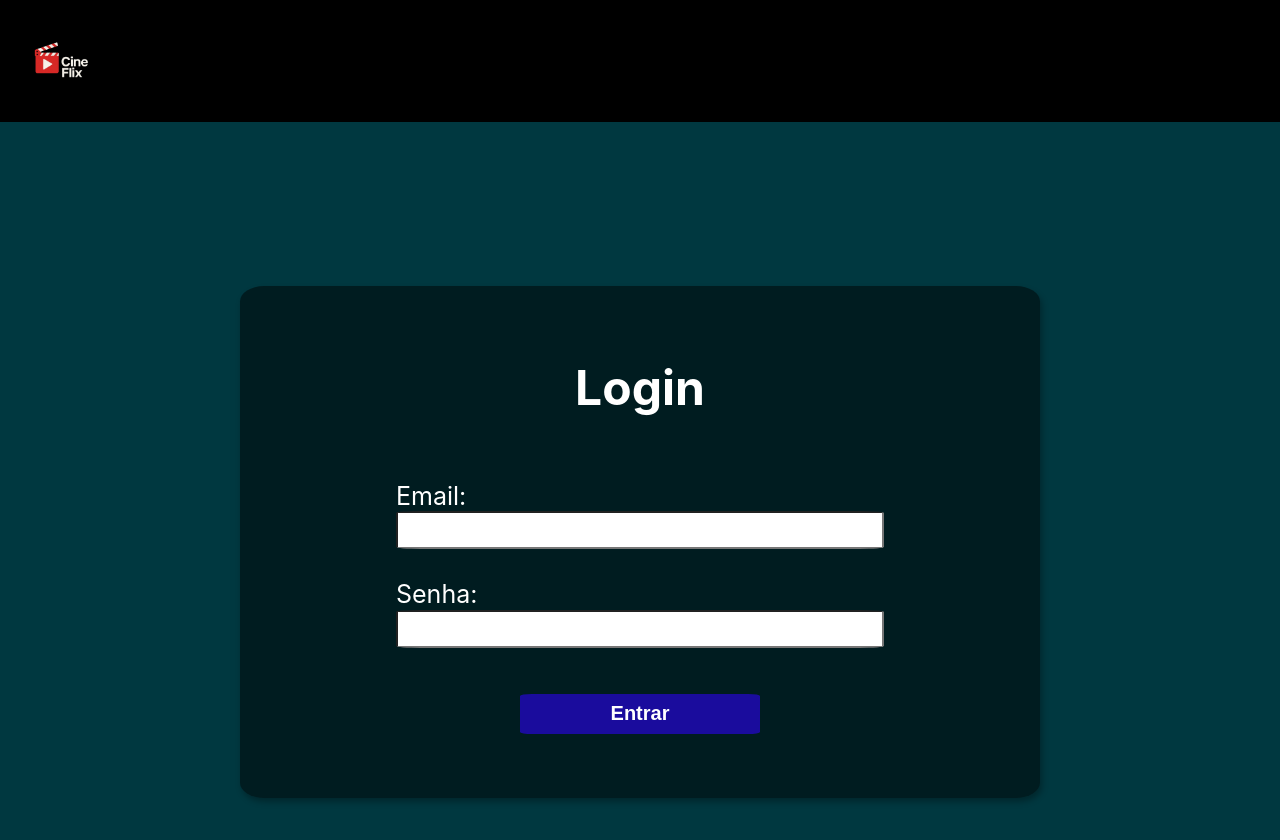
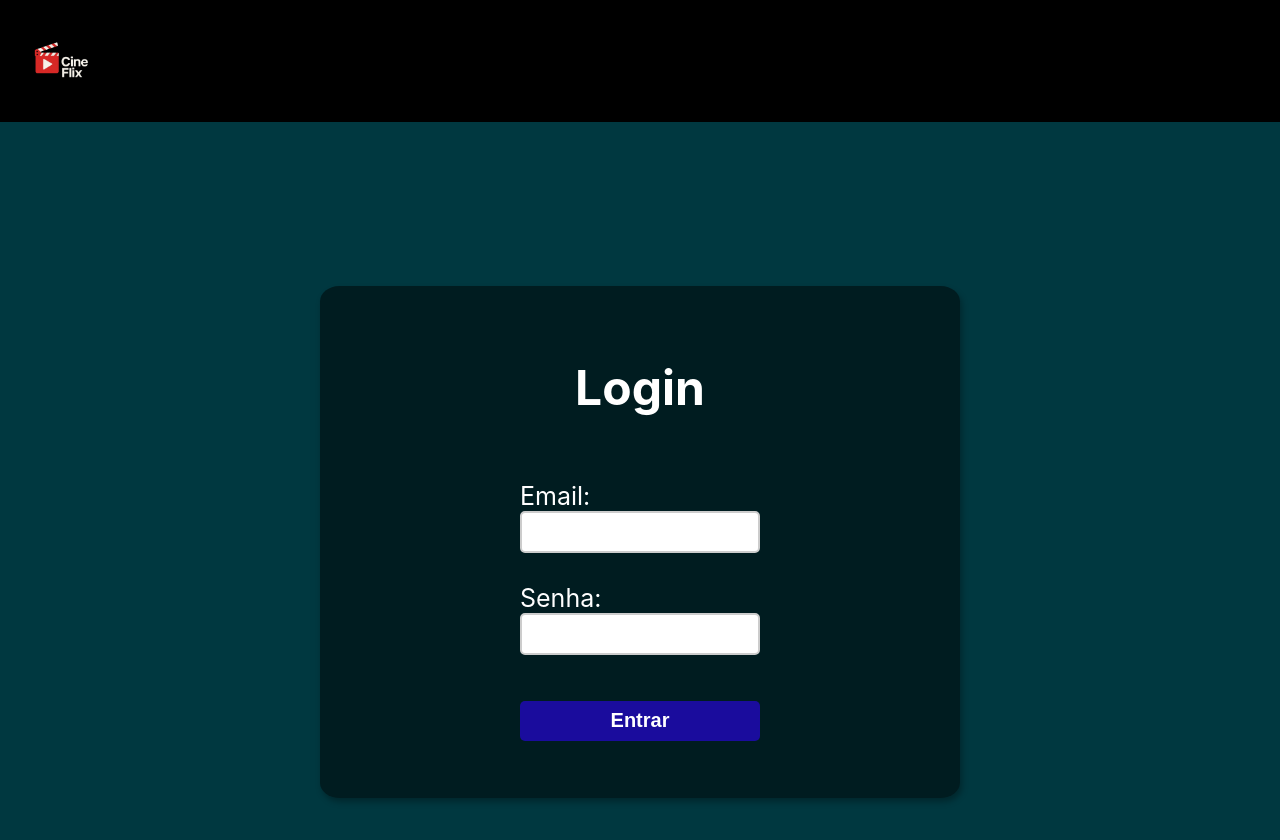
Before and after one commit to Messiassaba08/cinema-app, a React (Create React App) app: page /login in a window 1280 px wide. Shown: the top 840 px of the page. Built offline with nearby package versions, Linux system fonts and the light colour scheme.

Commit message:
styling seats select page

```diff
--- a/src/pages/SeatSelection.css
+++ b/src/pages/SeatSelection.css
@@ -3,10 +3,22 @@
   padding: 20px;
 }
 
+.back-button {
+  border: none;
+  width: 12rem;
+  height: 1.5rem;
+  cursor: pointer;
+  border-radius: 5px;
+}
+
+.back-button:hover {
+  background-color: rgb(202, 202, 202);
+}
+
 .screen {
   margin: 20px auto;
-  width: 60%;
-  background: #ccc;
+  width: 30rem;
+  background: #526cff;
   padding: 10px;
   border-radius: 5px;
   font-weight: bold;
@@ -14,7 +26,7 @@
 
 .seat-grid {
   display: grid;
-  grid-template-columns: repeat(8, 40px);
+  grid-template-columns: repeat(4, 40px) 60px repeat(4, 40px);
   gap: 10px;
   justify-content: center;
   margin-top: 20px;
@@ -23,8 +35,7 @@
 .seat {
   width: 40px;
   height: 40px;
-  background-color: #eee;
-  border: 1px solid #ccc;
+  background-color: #00a00d;
   line-height: 40px;
   text-align: center;
   cursor: pointer;
@@ -32,16 +43,26 @@
 }
 
 .seat.selected {
-  background-color: #6c6;
+  background-color: rgb(255, 230, 0);
+  color: black;
+}
+
+.seat.occupied {
+  background-color: #e74c3c;
+  cursor: not-allowed;
 }
 
 .confirm-button {
   margin-top: 20px;
   padding: 10px 20px;
   font-weight: bold;
-  background-color: #4287f5;
+  background-color: rgba(47, 0, 255, 0.562);
   color: white;
   border: none;
   border-radius: 5px;
   cursor: pointer;
 }
+
+.confirm-button:hover {
+  background-color: #0065a0;
+}
--- a/src/pages/SeatSelection.tsx
+++ b/src/pages/SeatSelection.tsx
@@ -27,7 +27,7 @@ function SeatSelection() {
 
   return (
     <div className="seat-page">
-      <h2>Selecionar Assentos - {movie.title}</h2>
+      <h1>Selecionar Assentos - {movie.title}</h1>
 
       {/* Botão de Voltar */}
       <button onClick={() => navigate("/")} className="back-button">
@@ -55,6 +55,20 @@ function SeatSelection() {
         <button onClick={handleConfirm} className="confirm-button">
           Confirmar Assentos
         </button>
+        <div style={{ marginTop: "20px", display: "flex", justifyContent: "center", gap: "2rem" }}>
+          <div style={{ display: "flex", alignItems: "center", gap: "5px" }}>
+            <div style={{ width: "20px", height: "20px", backgroundColor: "#00a00d", borderRadius: "4px" }}></div>
+            <span>Disponível</span>
+          </div>
+          <div style={{ display: "flex", alignItems: "center", gap: "5px" }}>
+            <div style={{ width: "20px", height: "20px", backgroundColor: "#ffcc00", borderRadius: "4px" }}></div>
+            <span>Selecionado</span>
+          </div>
+          <div style={{ display: "flex", alignItems: "center", gap: "5px" }}>
+            <div style={{ width: "20px", height: "20px", backgroundColor: "#e74c3c", borderRadius: "4px" }}></div>
+            <span>Ocupado</span>
+          </div>
+        </div>
     </div>
   );
 }
--- a/src/pages/login.css
+++ b/src/pages/login.css
@@ -13,7 +13,7 @@ h2 {
     background-color: rgba(0, 0, 0, 0.5);
     box-shadow: 2px 4px 6px rgba(0, 0, 0, 0.3);
     border-radius: 3%;
-    width: 50rem;
+    width: 40rem;
     height: 30rem;
     display: flex;
     flex-direction: column;
@@ -24,10 +24,19 @@ h2 {
 }
 
 .input {
-    border-radius: 5%;
-    width: 30rem;
-    height: 2rem;
+    width: 100%;
+    padding: 10px;
+    font-size: 16px;
+    border: 2px solid #ccc;
+    border-radius: 5px;
+    box-sizing: border-box;
+    transition: border-color 0.3s ease, box-shadow 0.3s ease;
 }
+
+.input:focus {
+    border-color: #2980b9;
+    outline: none;
+  }
 
 .button {
     font-size: 20px;
@@ -37,7 +46,7 @@ h2 {
     width: 15rem;
     height: 2.5rem;
     display: block;
-    border-radius: 5%;
+    border-radius: 5px;
     margin: 1rem auto;
     font-weight: bold;
     border-style: none;
```
Lines whose indentation alone changed are shown as unchanged.
